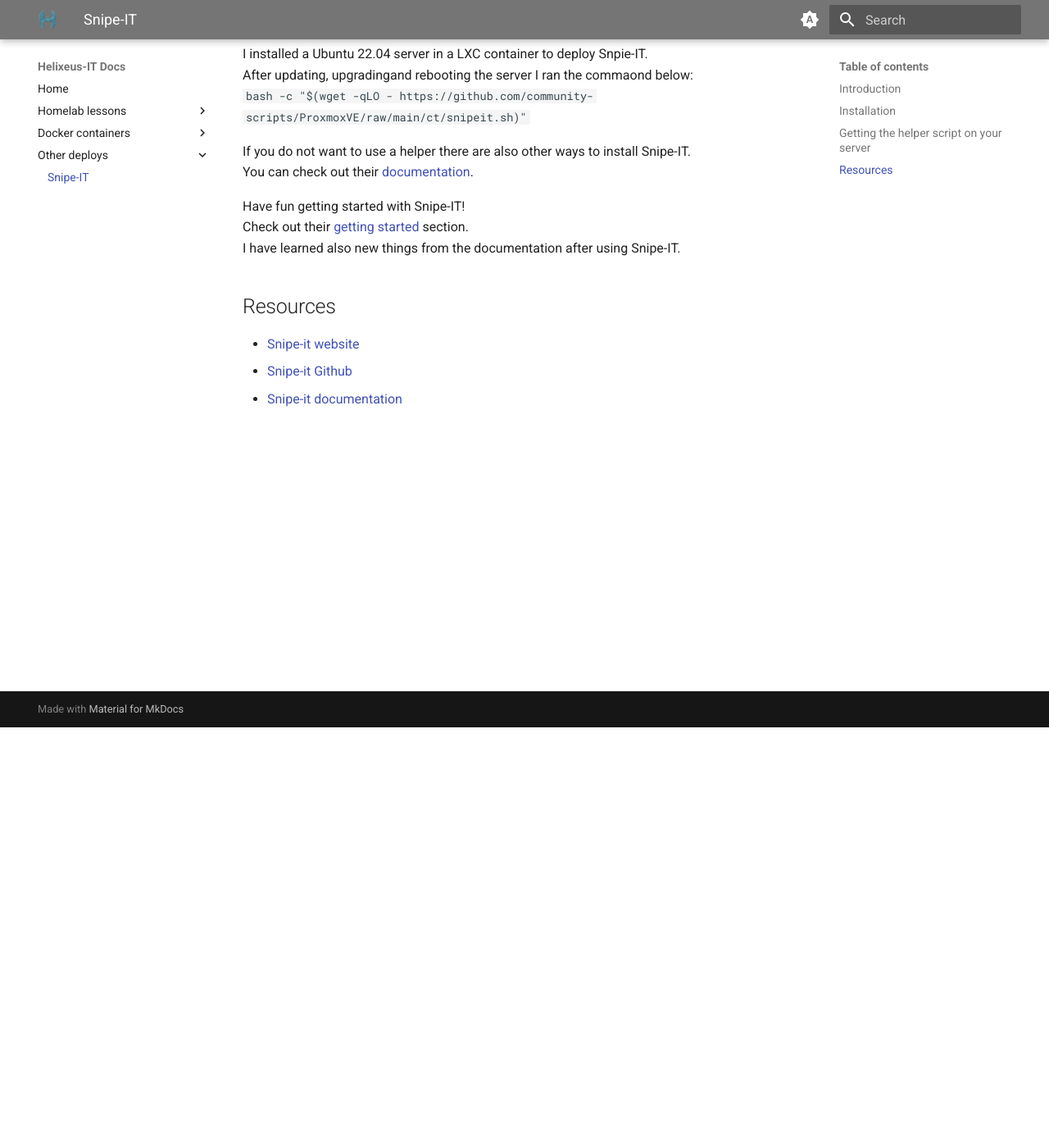
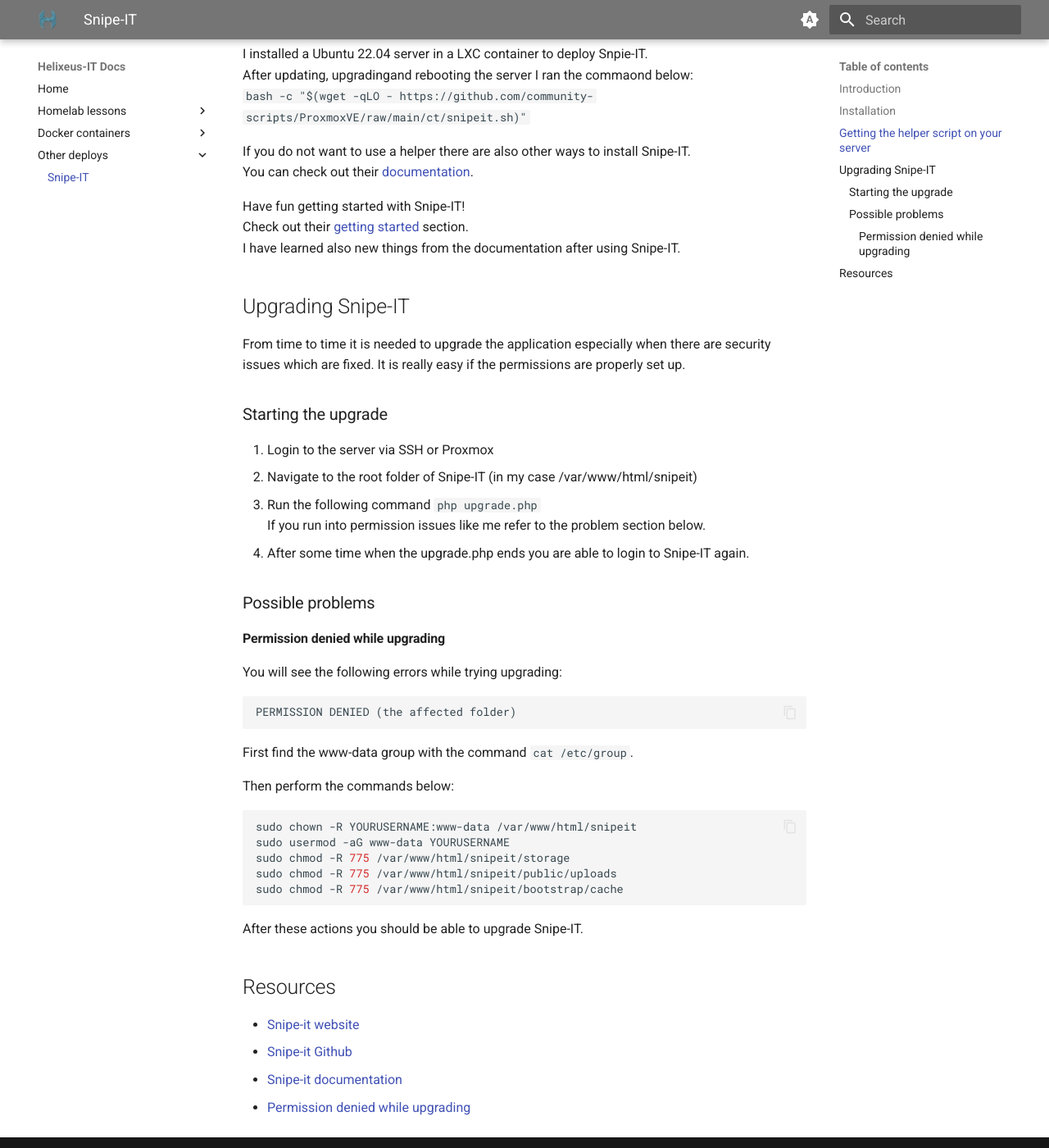
Before and after one commit to JustHelixia/mkdocs, an MkDocs documentation site: the page built from docs/snipe-it.md, in a window 1280 px wide and 1400 px high, scrolled down 513 px. Shown: the whole window at 82% size. Built offline with MkDocs 1.6.1 and Material for MkDocs 9.7.7, drawn with Linux system fonts in a browser that asks for light colours.

Commit message:
snipe-it.md Added the Snipe-it instructions

`````diff
--- a/docs/snipe-it.md
+++ b/docs/snipe-it.md
@@ -20,7 +20,39 @@ Have fun getting started with Snipe-IT!
 Check out their [getting started](https://snipe-it.readme.io/docs/getting-started) section.
 I have learned also new things from the documentation after using Snipe-IT.
 
+## Upgrading Snipe-IT
+From time to time it is needed to upgrade the application especially when there are security issues which are fixed.
+It is really easy if the permissions are properly set up.
+
+### Starting the upgrade
+1. Login to the server via SSH or Proxmox
+2. Navigate to the root folder of Snipe-IT (in my case /var/www/html/snipeit)
+3. Run the following command `php upgrade.php`
+    If you run into permission issues like me refer to the problem section below.
+4. After some time when the upgrade.php ends you are able to login to Snipe-IT again.
+
+### Possible problems
+
+#### Permission denied while upgrading
+
+You will see the following errors while trying upgrading:
+````
+PERMISSION DENIED (the affected folder)
+````
+First find the www-data group with the command `cat /etc/group`.
+
+Then perform the commands below:
+````shell
+sudo chown -R YOURUSERNAME:www-data /var/www/html/snipeit
+sudo usermod -aG www-data YOURUSERNAME
+sudo chmod -R 775 /var/www/html/snipeit/storage
+sudo chmod -R 775 /var/www/html/snipeit/public/uploads
+sudo chmod -R 775 /var/www/html/snipeit/bootstrap/cache
+````
+After these actions you should be able to upgrade Snipe-IT.
+
 ## Resources
 - [Snipe-it website](https://snipeitapp.com/)
 - [Snipe-it Github](https://github.com/snipe/snipe-it)
 - [Snipe-it documentation](https://snipe-it.readme.io/docs/introduction)
+- [Permission denied while upgrading](https://github.com/snipe/snipe-it/discussions/13287#discussioncomment-6417122)
`````
